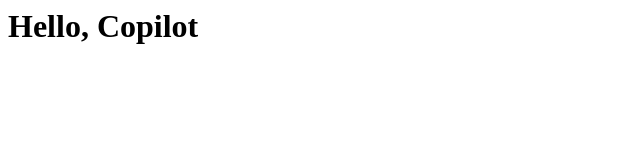
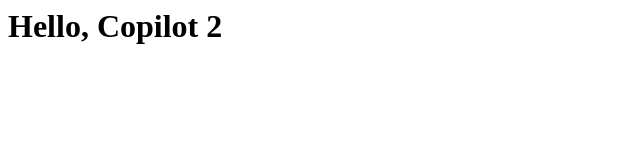
Before and after one commit to literalice/copilot-tutorials, a plain HTML site: page index.html in a window 1280 px wide. Shown: the full height of the page, 0-640 px from the left. Drawn offline with Linux system fonts and the light colour scheme.

Commit message:
update index

```diff
--- a/index.html
+++ b/index.html
@@ -1,5 +1,5 @@
 <html>
 <body>
-<h1>Hello, Copilot</h1>
+<h1>Hello, Copilot 2</h1>
 </body>
 </html>
```
